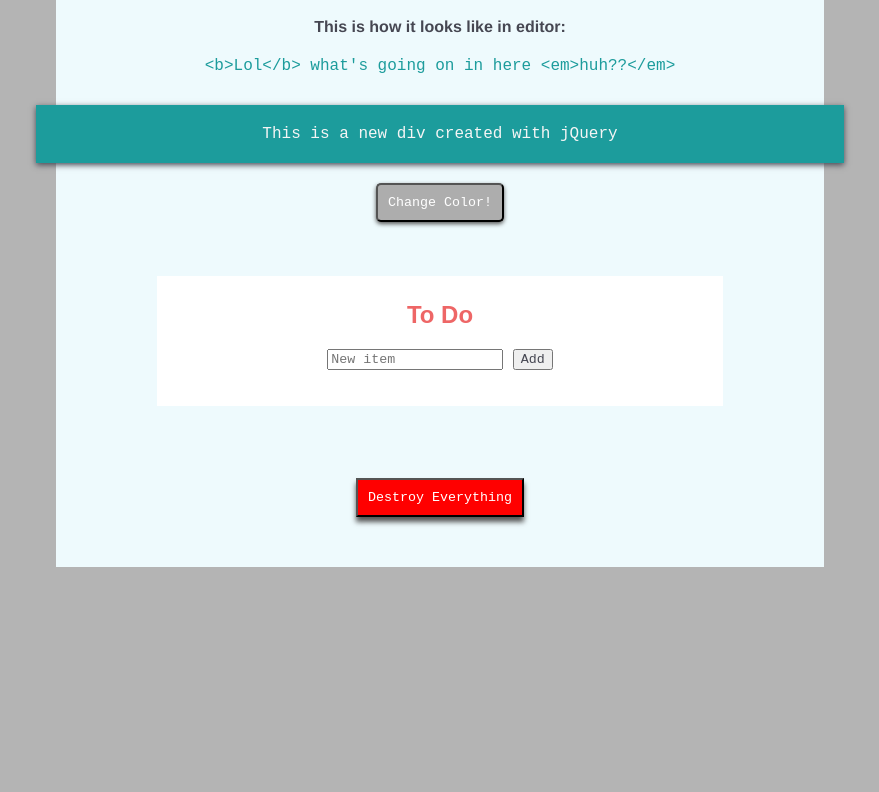
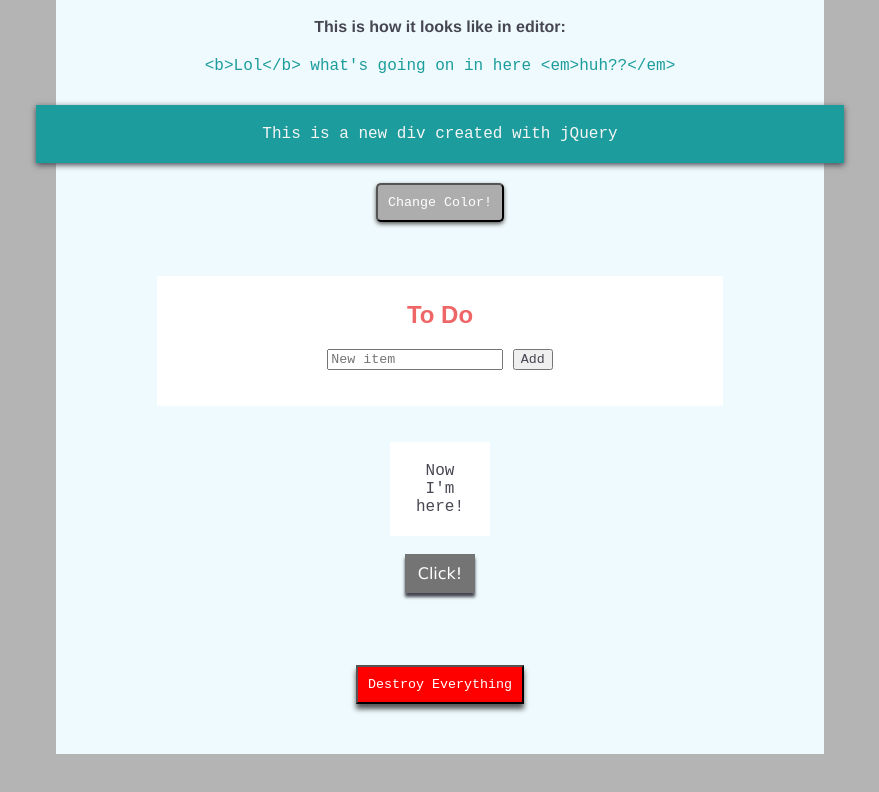
Before and after one commit to melmollie/jQuery_testing, a plain HTML site: page index.html in a window 1280 px wide. Shown: the part 992-1784 px from the top of the page, without its empty margins (200-1079 px from the left). Before the commit the page ends 1597 px from the top, so only its background shows below. Drawn offline with nearby package versions, Linux system fonts and the light colour scheme.

Commit message:
Create new div and button
Created new div and button to try out toggle() method.

```diff
--- a/script.js
+++ b/script.js
@@ -12,6 +12,16 @@ $("#demo2").before("<h4 class='title'>This is how it looks like in editor:</h4>"
 $(function(){
     let divi = $("<div class='new-div'></div>").html("This is a new div created with jQuery");
     $("#demo2").after(divi);
+});
+
+$(function() {
+    let hideThis = $("<br /> <br /><div id='hideMe'></div>").html("Now I'm here!");
+    $(".todo-wrapper").after(hideThis);
+});
+
+$(function() {
+    let hideButton = $("<br /> <p id='hideMe-click'></p>").html("Click!");
+    $("#hideMe").after(hideButton);
 });
 
 $(function() {
--- a/style.css
+++ b/style.css
@@ -124,6 +124,29 @@ span {
     cursor: pointer;
 }
 
+#hideMe {
+    background-color: white;
+    padding: 20px;
+    width: 100px;
+    margin: 0 auto;
+}
+
+#hideMe-click {
+    font-family: Verdana, Geneva, Tahoma, sans-serif;
+    background-color: #747474;
+    color: white;
+    width: 70px;
+    padding: 10px;
+    margin: 0 auto;
+    cursor: pointer;
+    box-shadow: 0px 4px 3px #464752;
+    transition: box-shadow 0.5s;
+}
+
+#hideMe-click:hover {
+    box-shadow: 0px 1px 3px #464752;
+}
+
 #delete-button {
     background-color: red;
     padding: 10px;
```
